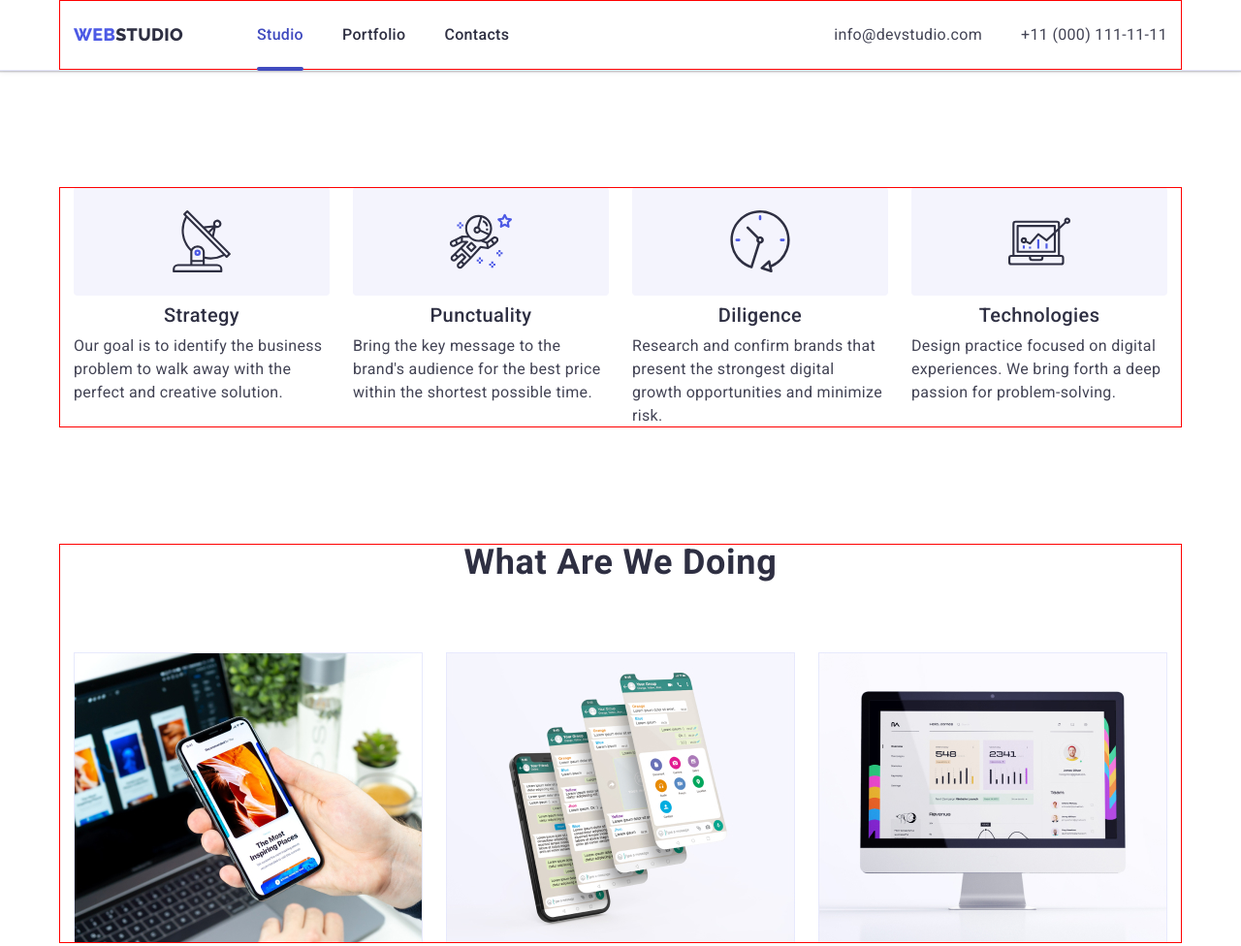
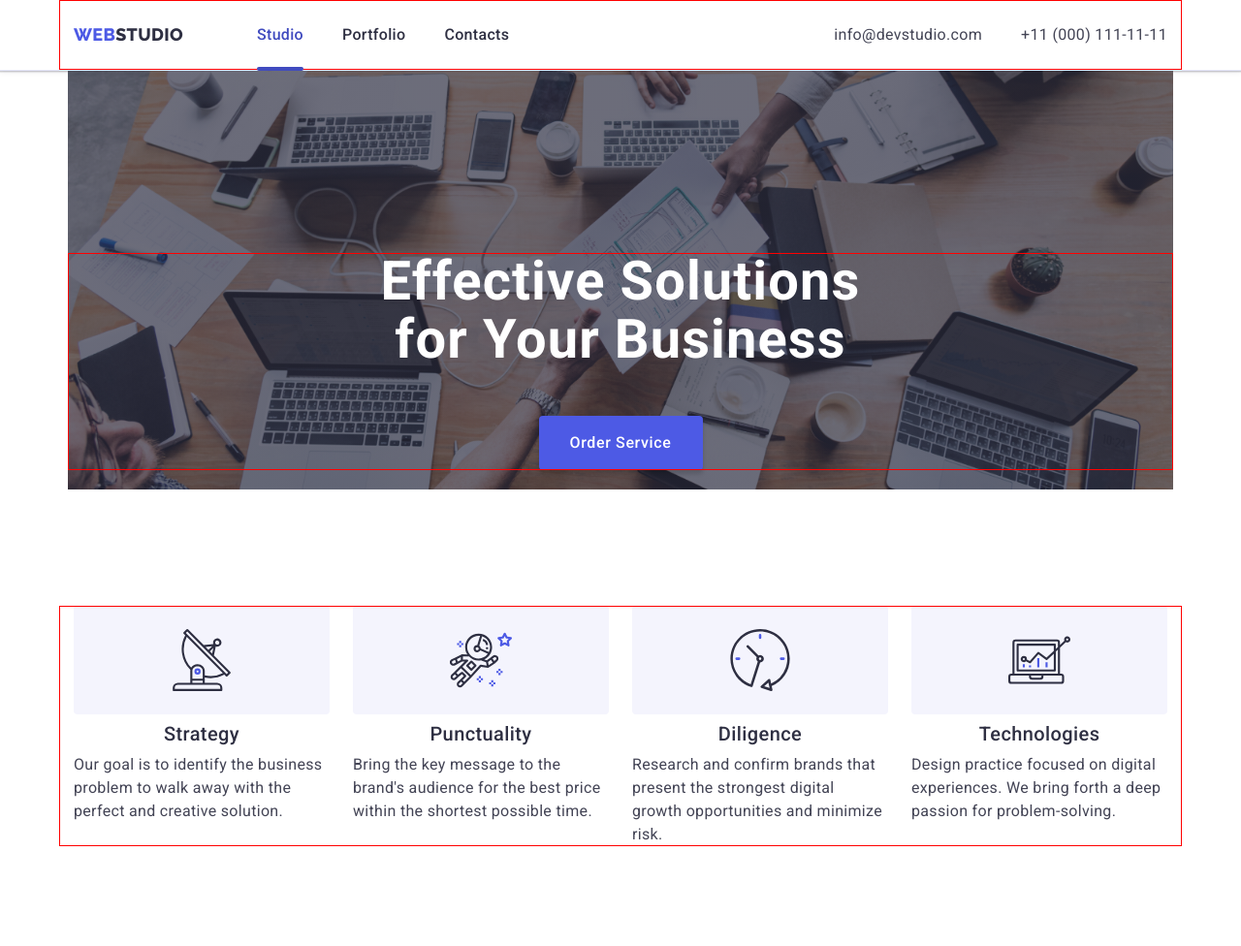
Before and after one commit to UlianaNad/goit-markup-hw-06, a plain HTML site: page index.html in a window 1280 px wide. Shown: the top 976 px of the page at 97% size. Drawn offline with nearby package versions, Linux system fonts and the light colour scheme.

Commit message:
hero section

```diff
--- a/css/styles.css
+++ b/css/styles.css
@@ -282,10 +282,11 @@ img {
 }
 /* HERO section */
 .hero {
-  max-width: 1440px;
+  max-width: 428px;
+  height: 432px;
   margin: 0 auto;
-  padding-top: 188px;
-  padding-bottom: 188px;
+  padding-top: 112px;
+  padding-bottom: 112px;
   text-align: center;
   background-image: linear-gradient(
       rgba(46, 47, 66, 0.7),
@@ -296,7 +297,18 @@ img {
   background-size: cover;
   background-position: center;
 }
-
+@media only screen and (min-width: 768px) {
+  .hero {
+    max-width: 768px;
+  }
+}
+@media only screen and (min-width: 1158px) {
+  .hero {
+    max-width: 1140px;
+    padding-top: 188px;
+    padding-bottom: 188px;
+  }
+}
 .hero-button {
   display: block;
   color: var(--white);
@@ -314,6 +326,22 @@ img {
   border: 1px solid transparent;
   box-shadow: 0px 2px 2px 0px rgba(0, 0, 0, 0.12),
     0px 2px 1px 0px rgba(0, 0, 0, 0.08), 0px 3px 1px 0px rgba(0, 0, 0, 0.1);
+}
+
+.section-title-block {
+  max-width: 496px;
+  color: var(--white);
+  font-weight: 700;
+  letter-spacing: 0.02em;
+  line-height: 1.07;
+  text-align: center;
+  margin-bottom: 48px;
+  font-size: 36px;
+}
+@media only screen and (min-width: 768px) {
+  .section-title-block {
+    font-size: 56px;
+  }
 }
 
 /* SECTION-STRATEGY */
@@ -610,17 +638,6 @@ img {
   border: 1px solid transparent;
   box-shadow: 0px 2px 2px 0px rgba(0, 0, 0, 0.12),
     0px 2px 1px 0px rgba(0, 0, 0, 0.08), 0px 3px 1px 0px rgba(0, 0, 0, 0.1);
-}
-
-.section-title-block {
-  max-width: 496px;
-  color: var(--white);
-  font-size: 56px;
-  font-weight: 700;
-  letter-spacing: 0.02em;
-  line-height: 1.07;
-  text-align: center;
-  margin-bottom: 48px;
 }
 
 .portfolio-flex {
--- a/index.html
+++ b/index.html
@@ -51,7 +51,7 @@
         </div>
     </header>
     <main>
-        <!-- <section class="hero">
+        <section class="hero">
             <div class="container center">
                 <h1 class="section-title-block">
                     Effective Solutions for Your Business
@@ -60,7 +60,7 @@
                     Order Service
                 </button>
             </div>
-        </section> -->
+        </section>
         <section class="section section-strategy">
             <div class="container">
                 <h2 class="visually-hidden">Strategies of the company</h2>
```
